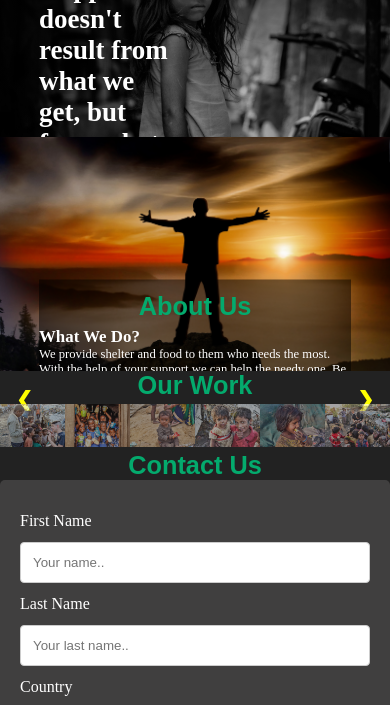
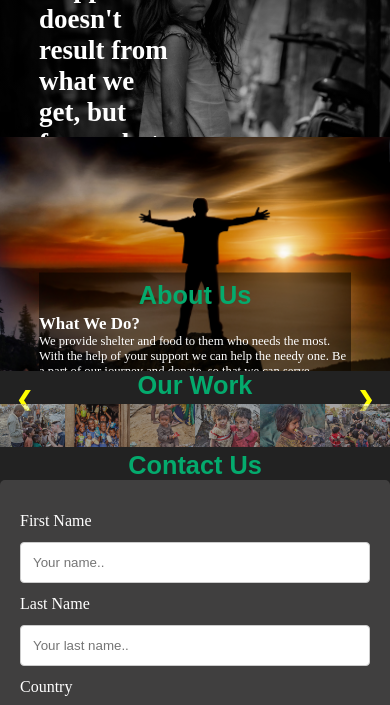
Before and after one commit to pandey88himanshu/Payment-Integration-Website, a plain HTML site: page index.html in a window 390 px wide. Shown: the part 97-802 px from the top of the page. Drawn offline with nearby package versions, Linux system fonts and the light colour scheme.

Commit message:
Update style.css

```diff
--- a/style.css
+++ b/style.css
@@ -363,9 +363,9 @@ header {
 
 
 }
-@media only screen and (max-width: 900px) {
+@media only screen and (max-width: 600px) {
   #aboutus {
-    font-size: 6px;
+    font-size: 3px;
   }
 }
 .maintext{
```
